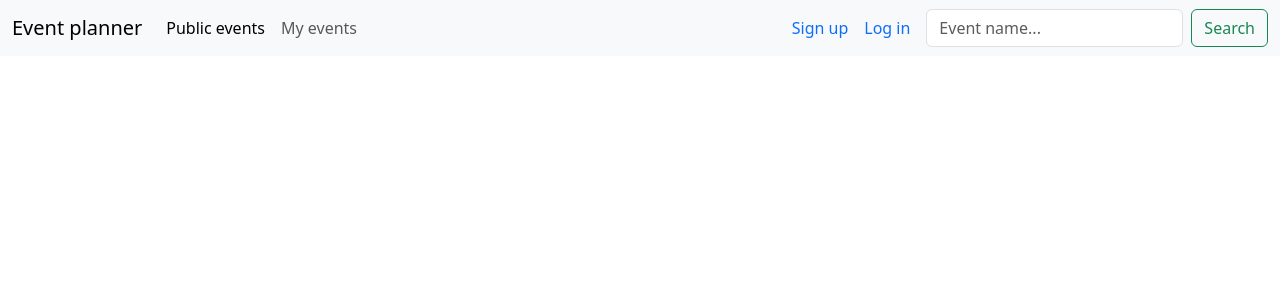
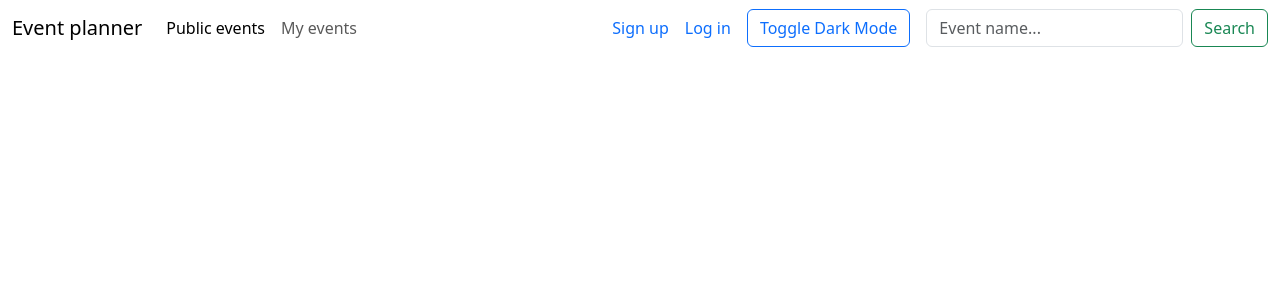
Before and after one commit to zpswi/zswi_eventplanner, a Django app: page / in a window 1280 px wide. Shown: the top 300 px of the page. Run offline with Django 5.2, Linux system fonts and the light colour scheme; some libraries are stand-ins or nearby versions.

Commit message:
Add dark mode

```diff
--- a/app/templates/app/base.html
+++ b/app/templates/app/base.html
@@ -1,18 +1,24 @@
 <!doctype html>
-<html lang="cs">
+<html lang="cs"
+      x-data="{ darkMode: false }"
+      x-init="darkMode = JSON.parse(localStorage.getItem('darkMode') || 'false'); $watch('darkMode', value => localStorage.setItem('darkMode', JSON.stringify(value)))"
+      x-bind:data-bs-theme="darkMode ? 'dark' : 'light'"
+>
 <head>
     <meta charset="utf-8">
     <meta name="viewport" content="width=device-width, initial-scale=1">
     <title>{% block title %}Event planner app{% endblock %}</title>
-    <link href="https://cdn.jsdelivr.net/npm/bootstrap@5.3.3/dist/css/bootstrap.min.css" rel="stylesheet" integrity="sha384-QWTKZyjpPEjISv5WaRU9OFeRpok6YctnYmDr5pNlyT2bRjXh0JMhjY6hW+ALEwIH" crossorigin="anonymous">
+    <link href="https://cdn.jsdelivr.net/npm/bootstrap@5.3.3/dist/css/bootstrap.min.css" rel="stylesheet"
+          integrity="sha384-QWTKZyjpPEjISv5WaRU9OFeRpok6YctnYmDr5pNlyT2bRjXh0JMhjY6hW+ALEwIH" crossorigin="anonymous">
     <script src="//unpkg.com/alpinejs" defer></script>
     {% load crispy_forms_tags %}
 </head>
 <body>
-    <nav class="navbar navbar-expand-lg bg-light">
+<nav class="navbar navbar-expand-lg">
     <div class="container-fluid">
         <a class="navbar-brand" href="#">Event planner</a>
-          <button class="navbar-toggler" type="button" data-bs-toggle="collapse" data-bs-target="#navbarSupportedContent" aria-controls="navbarSupportedContent" aria-expanded="false" aria-label="Toggle navigation">
+        <button class="navbar-toggler" type="button" data-bs-toggle="collapse" data-bs-target="#navbarSupportedContent"
+                aria-controls="navbarSupportedContent" aria-expanded="false" aria-label="Toggle navigation">
             <span class="navbar-toggler-icon"></span>
         </button>
         <div class="collapse navbar-collapse" id="navbarSupportedContent">
@@ -41,6 +47,10 @@
                     Create event
                 </button>
             {% endif %}
+
+            <button class="btn btn-outline-primary me-3 mb-3 mb-lg-0" @click="darkMode = !darkMode">
+                Toggle Dark Mode
+            </button>
 
             <form class="d-flex" role="search">
                 <input class="form-control me-2" type="search" placeholder="Event name..." aria-label="Search">
@@ -91,7 +101,11 @@
     </div>
 </div>
 
-    <script src="https://cdn.jsdelivr.net/npm/@popperjs/core@2.11.8/dist/umd/popper.min.js" integrity="sha384-I7E8VVD/ismYTF4hNIPjVp/Zjvgyol6VFvRkX/vR+Vc4jQkC+hVqc2pM8ODewa9r" crossorigin="anonymous"></script>
-    <script src="https://cdn.jsdelivr.net/npm/bootstrap@5.3.3/dist/js/bootstrap.bundle.min.js" integrity="sha384-YvpcrYf0tY3lHB60NNkmXc5s9fDVZLESaAA55NDzOxhy9GkcIdslK1eN7N6jIeHz" crossorigin="anonymous"></script>
+<script src="https://cdn.jsdelivr.net/npm/@popperjs/core@2.11.8/dist/umd/popper.min.js"
+        integrity="sha384-I7E8VVD/ismYTF4hNIPjVp/Zjvgyol6VFvRkX/vR+Vc4jQkC+hVqc2pM8ODewa9r"
+        crossorigin="anonymous"></script>
+<script src="https://cdn.jsdelivr.net/npm/bootstrap@5.3.3/dist/js/bootstrap.bundle.min.js"
+        integrity="sha384-YvpcrYf0tY3lHB60NNkmXc5s9fDVZLESaAA55NDzOxhy9GkcIdslK1eN7N6jIeHz"
+        crossorigin="anonymous"></script>
 </body>
 </html>
```
Lines whose indentation alone changed are shown as unchanged.
